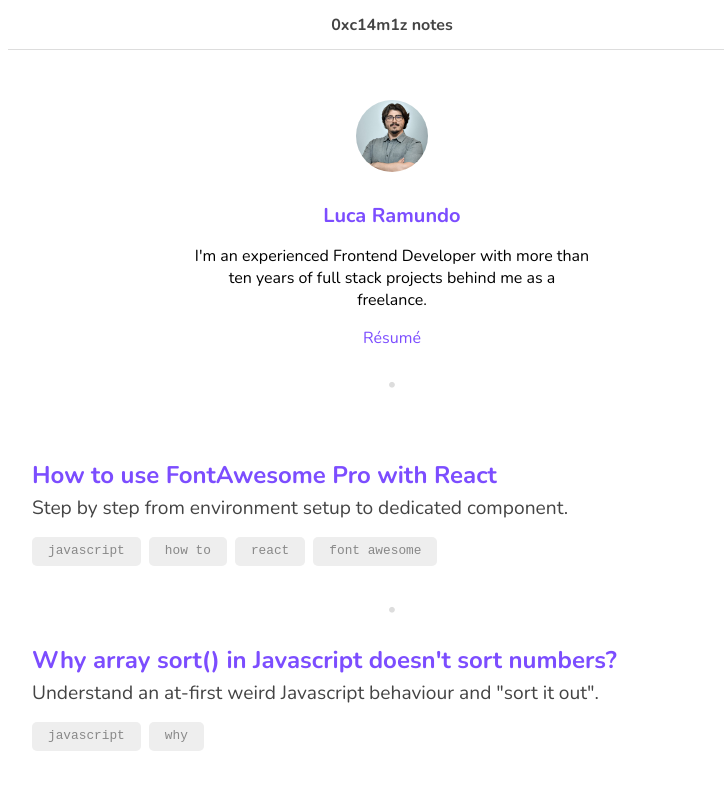
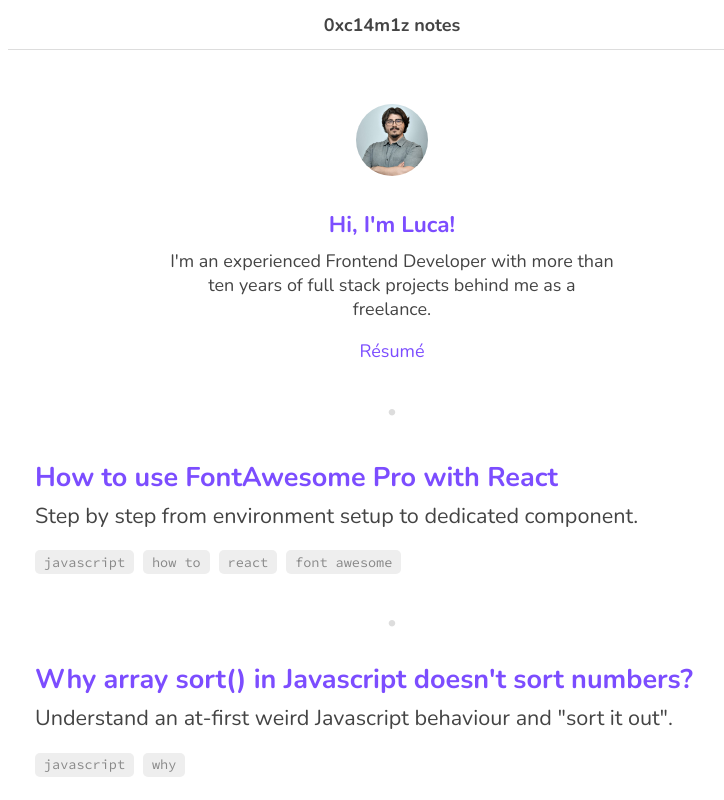
Before and after one commit to 0xc14m1z/0xc14m1z-gatsby, a Gatsby site: page / in a window 1280 px wide. Shown: the top 800 px of the page, without its empty margins (248-972 px from the left). Built offline with nearby package versions, Linux system fonts and the light colour scheme; Gatsby itself is replaced by a stand-in of ours; some packages are replaced by stand-ins of ours; what @fortawesome/pro-light-svg-icons would draw is missing.

Commit message:
Refine styling

```diff
--- a/src/components/ArticleTeaser.js
+++ b/src/components/ArticleTeaser.js
@@ -11,10 +11,15 @@ import articlePath from '../helpers/articlePath'
 
 const Container = styled.article `
   margin: 0;
+
+  &:first-of-type ${ BaseH2 } {
+    margin-top: 0;
+  }
+
   &:not(:last-child):after {
     display: block;
     margin: 1.5rem 0;
-    content: "•";
+    content: "${ props => props.theme.separator }";
     color: ${ props => props.theme.colors.border };
     text-align: center;
   }
--- a/src/components/Footer.js
+++ b/src/components/Footer.js
@@ -5,9 +5,10 @@ import BaseLink from './Link'
 import Icon from './Icon'
 
 const Container = styled.footer `
-  margin-top: 4em;
+  margin-top: 4rem;
+  margin-bottom: 1rem;
   border-top: 1px solid ${ props => props.theme.colors.border };
-  padding: 4em 1.5em 0 1.5em;
+  padding: 4rem 1.5rem 0 1.5rem;
   display: flex;
   @media screen and (max-width: ${ props => props.theme.viewport.breakpoints.sm }) {
     flex-direction: column;
@@ -16,7 +17,8 @@ const Container = styled.footer `
 
 const Text = styled.p `
   margin-top: 0;
-  font-size: 0.9em;
+  margin-bottom: 1rem;
+  font-size: 0.9rem;
   color: ${ props => props.theme.colors.lightText };
   flex-grow: 1;
   text-align: right;
@@ -26,10 +28,10 @@ const Text = styled.p `
 `
 
 const Link = styled(BaseLink) `
-  margin-right: 1.5em;
-  margin-bottom: 1em;
+  margin-right: 1.5rem;
+  margin-bottom: 1rem;
   [data-icon] {
-    margin-right: 0.4em;
+    margin-right: 0.4rem;
   }
 `
 
--- a/src/components/Hero.js
+++ b/src/components/Hero.js
@@ -9,14 +9,14 @@ import BaseLink from './Link'
 import Icon from './Icon'
 
 const Container = styled.div `
-  margin-top: 50px;
+  margin-top: 3rem;
   display: flex;
   flex-direction: column;
   align-items: center;
   &:after {
     display: block;
-    margin: 1.5em 0 3em 0;
-    content: "•";
+    margin: 2em 0;
+    content: "${ props => props.theme.separator }";
     color: ${ props => props.theme.colors.border };
     text-align: center;
   }
@@ -26,7 +26,7 @@ const Photo = styled.img `
   width: 72px;
   height: 72px;
   border-radius: 72px;
-  margin-bottom: 1.5em;
+  margin-bottom: 1.5rem;
 `
 
 const H1 = styled(BaseH1) `
@@ -35,11 +35,11 @@ const H1 = styled(BaseH1) `
 `
 
 const H2 = styled(BaseH2) `
-  margin: 1em 0;
-  max-width: 400px;
-  font-size: 1em;
+  margin: 0.5rem 0 1rem 0;
+  max-width: 450px;
+  font-size: 1rem;
   font-weight: normal;
-  color: black;
+  color: ${ props => props.theme.colors.text };
   text-align: center;
 `
 
@@ -54,7 +54,7 @@ const Hero = () => (
     <Link to="/resume">
       <Photo src={ photo } alt="Luca Ramundo" />
     </Link>
-    <H1>Luca Ramundo</H1>
+    <H1>Hi, I'm Luca!</H1>
     <H2>
       I'm an experienced Frontend Developer with more than ten years of full
       stack projects behind me as a freelance.
--- /dev/null
+++ b/src/components/Hr.js
@@ -0,0 +1,17 @@
+import React from 'react'
+import styled from 'styled-components'
+
+const Hr = styled.hr `
+  margin: 1.5rem 0;
+  border: none;
+
+  &:after {
+    display: block;
+
+    content: "${ props => props.theme.separator }";
+    color: ${ props => props.theme.colors.border };
+    text-align: center;
+  }
+`
+
+export default Hr
--- a/src/components/MarkdownTheme.js
+++ b/src/components/MarkdownTheme.js
@@ -4,6 +4,9 @@ import styled from 'styled-components'
 
 import H1 from './H1'
 import BaseH2 from './H2'
+import P from './P'
+import Hr from './Hr'
+import Ol from './Ol'
 
 const H2 = styled(BaseH2) `
   margin-top: 3rem;
@@ -12,7 +15,10 @@ const H2 = styled(BaseH2) `
 
 const components = {
   h1: H1,
-  h2: H2
+  h2: H2,
+  p: P,
+  hr: Hr,
+  ol: Ol
 }
 
 const MarkdownTheme = ({ children }) => (
--- /dev/null
+++ b/src/components/Ol.js
@@ -0,0 +1,14 @@
+import React from 'react'
+import styled from 'styled-components'
+
+const Ol = styled.ol `
+  margin: 1rem 0;
+  padding: 0 0 0 2rem;
+
+  li {
+    color: ${ props => props.theme.colors.text };
+    line-height: 1.625;
+  }
+`
+
+export default Ol
--- /dev/null
+++ b/src/components/P.js
@@ -0,0 +1,11 @@
+import React from 'react'
+import styled from 'styled-components'
+
+const P = styled.p `
+  font-size: 1rem;
+  color: ${ props => props.theme.colors.text };
+  line-height: 1.625;
+  margin-bottom: 1rem;
+`
+
+export default P
--- a/src/components/Tags.js
+++ b/src/components/Tags.js
@@ -9,11 +9,11 @@ const Ul = styled.ul `
 
 const Tag = styled.li `
   display: inline-block;
-  padding: 0.5rem 1rem;
-  font-family: monospace;
-  font-size: 0.8em;
+  padding: 0.3rem 0.5rem;
+  font-family: 'Source Code Pro', monospace;
+  font-size: 0.75em;
   line-height: 1;
-  background: #EEE;
+  background: ${ props => props.theme.colors.background };
   color: ${ props => props.theme.colors.lightText };
   margin-right: 0.5rem;
   margin-bottom: 0.5rem;
--- a/src/components/Theme.js
+++ b/src/components/Theme.js
@@ -3,7 +3,6 @@ import { ThemeProvider } from 'styled-components'
 
 const theme = {
   colors: {
-    // primary: '#651fff',
     primary: '#7C4DFF',
     text: '#444444',
     lightText: '#888888',
@@ -12,15 +11,16 @@ const theme = {
     workInProgress: '#FFEB3B'
   },
   font: {
-    size: '16px'
+    size: '18px'
   },
   viewport: {
     maxWidth: '768px',
     breakpoints: {
       sm: '640px',
-      xs: '320px'
+      xs: '375px'
     }
-  }
+  },
+  separator: '•'
 }
 
 const Theme = props => <ThemeProvider theme={ theme } {...props} />
```
Also changed, not shown: src/components/Project.js (+10 -5 lines), src/pages/resume.js (+10 -8 lines).
